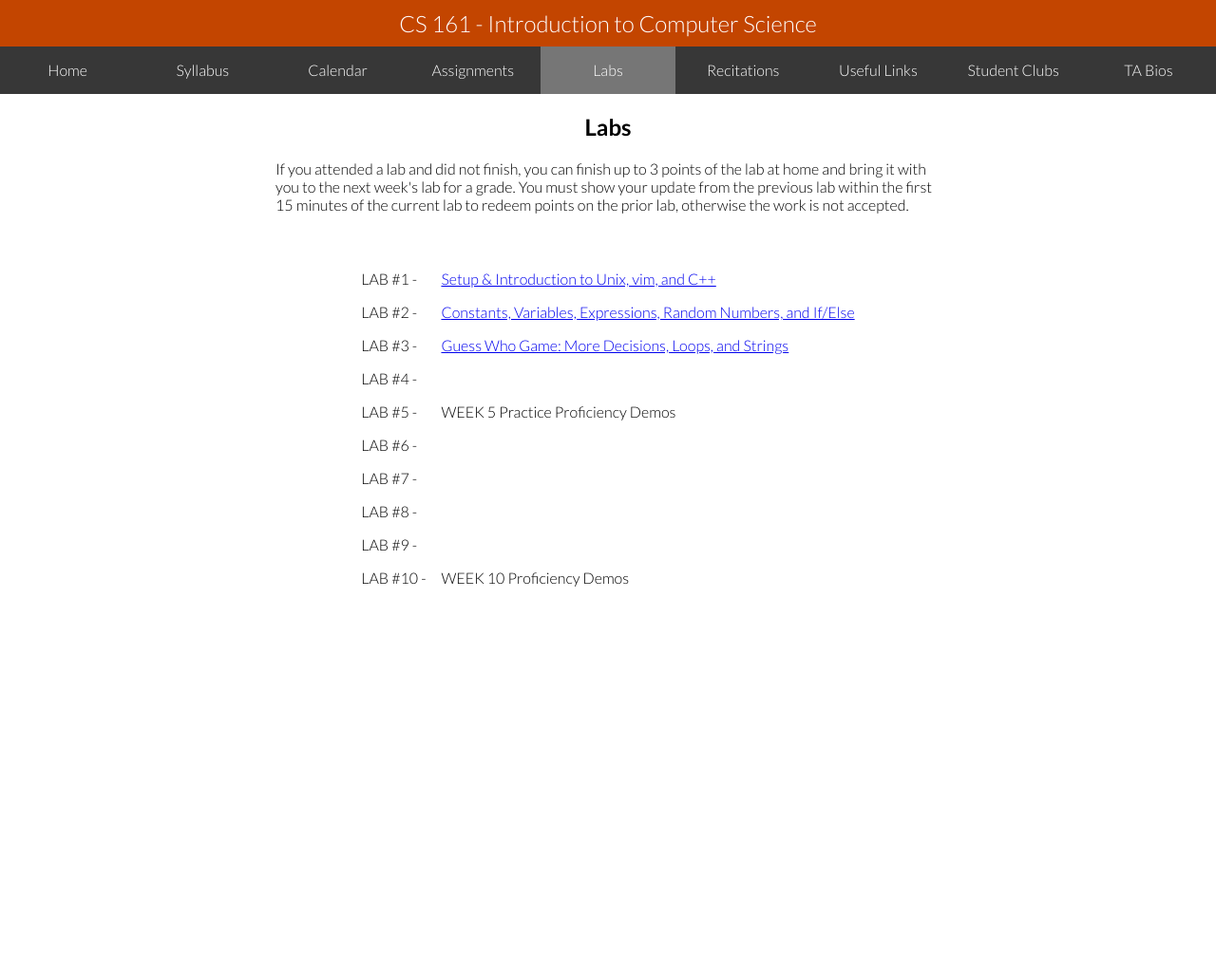
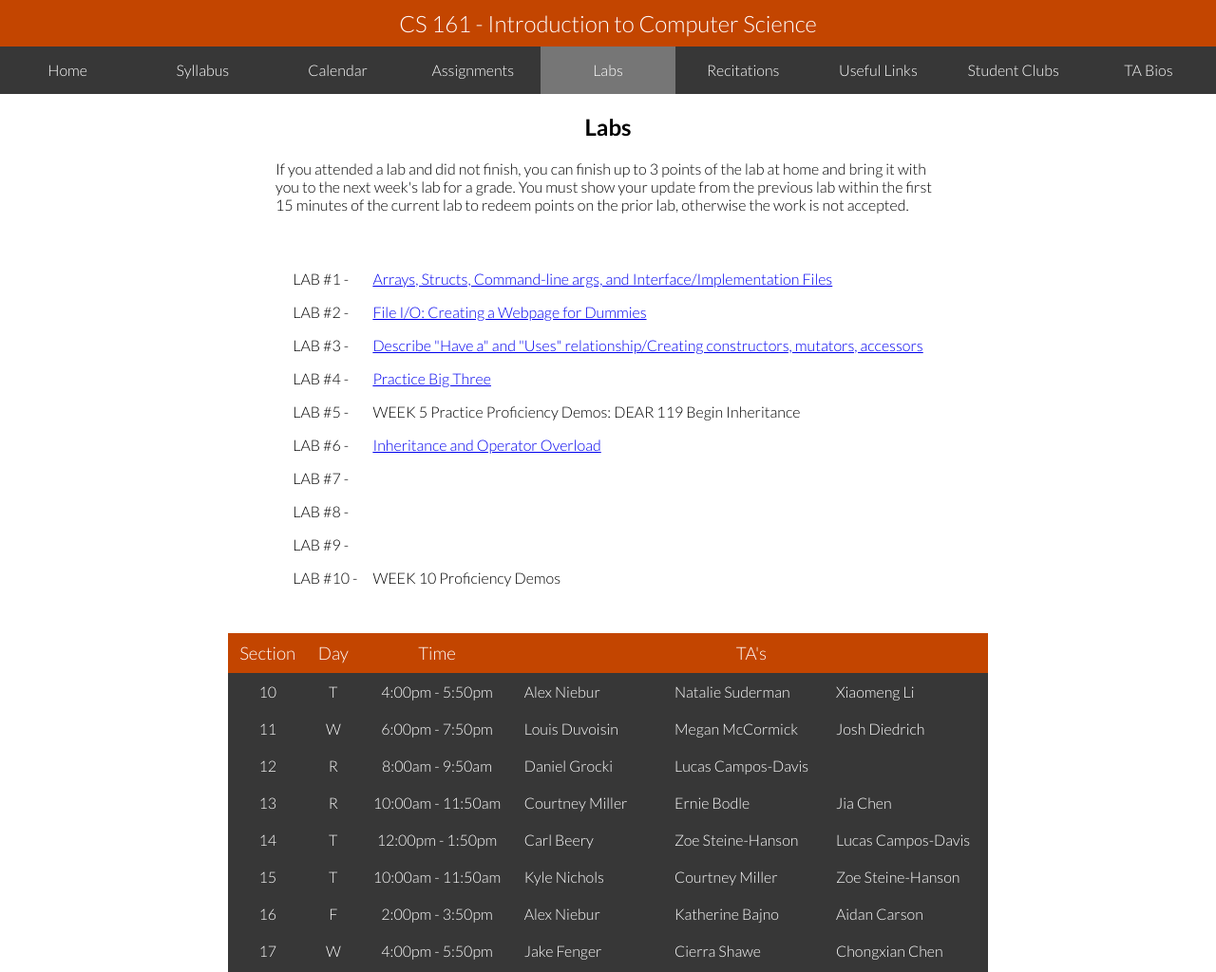
Before and after one commit to ConnorChristensen/WeeklyCalendar, a website: page pug/labs.pug in a window 1280 px wide. Shown: the top 1024 px of the page at 95% size. Before the commit the page ends 800 px from the top, so only its background shows below. Drawn offline with nearby package versions, Linux system fonts and the light colour scheme; files that its build step writes are made by us from their sources.

Commit message:
updated labs for CS162 content

```diff
--- a/pug/labs.pug
+++ b/pug/labs.pug
@@ -6,6 +6,7 @@
         +head("..")
         title="CS 161 Labs"
         link(href="labs.css", rel="stylesheet")
+        script(type="text/javascript" src="labs.js")
 
     body
         include ../resources/pug/navigation.pug
@@ -14,32 +15,32 @@
         div.content
             div.instructions
                 h2 Labs
-                p If you attended a lab and did not finish, you can finish <b>up to 3 points of the lab at home</b> and bring it with you to the next week's lab for a grade.  You must show your update from the previous lab within the first 15 minutes of the current lab to redeem points on the prior lab, otherwise the work is not accepted.
+                p If you attended a lab and did not finish, you can finish up to 3 points of the lab at home and bring it with you to the next week's lab for a grade.  You must show your update from the previous lab within the first 15 minutes of the current lab to redeem points on the prior lab, otherwise the work is not accepted.
 
             table.assignments
                 tr
                     td LAB #1 -
                     td
-                        a(href="labs/lab1.pdf") Setup &amp; Introduction to Unix, vim, and C++
+                        a(href="lab1.pdf") Arrays, Structs, Command-line args, and Interface/Implementation Files
                 tr
                     td LAB #2 -
                     td
-                        a(href="labs/lab2.pdf") Constants, Variables, Expressions, Random Numbers, and If/Else
+                        a(href="lab2.pdf") File I/O: Creating a Webpage for Dummies
                 tr
                     td LAB #3 -
                     td
-                        a(href="labs/lab3.pdf") Guess Who Game: More Decisions, Loops, and Strings
+                        a(href="lab3.pdf") Describe "Have a" and "Uses" relationship/Creating constructors, mutators, accessors
                 tr
                     td LAB #4 -
                     td
-                        a(href="labs/lab4.pdf")
+                        a(href="lab4.pdf") Practice Big Three
                 tr
                     td LAB #5 -
-                    td WEEK 5 Practice Proficiency Demos
+                    td WEEK 5 Practice Proficiency Demos: DEAR 119 Begin Inheritance
                 tr
                     td LAB #6 -
                     td
-                        a(href="labs/lab6.pdf")
+                        a(href="lab6.pdf") Inheritance and Operator Overload
                 tr
                     td LAB #7 -
                     td
@@ -55,3 +56,5 @@
                 tr
                     td LAB #10 -
                     td WEEK 10 Proficiency Demos
+
+            div.labs
```
